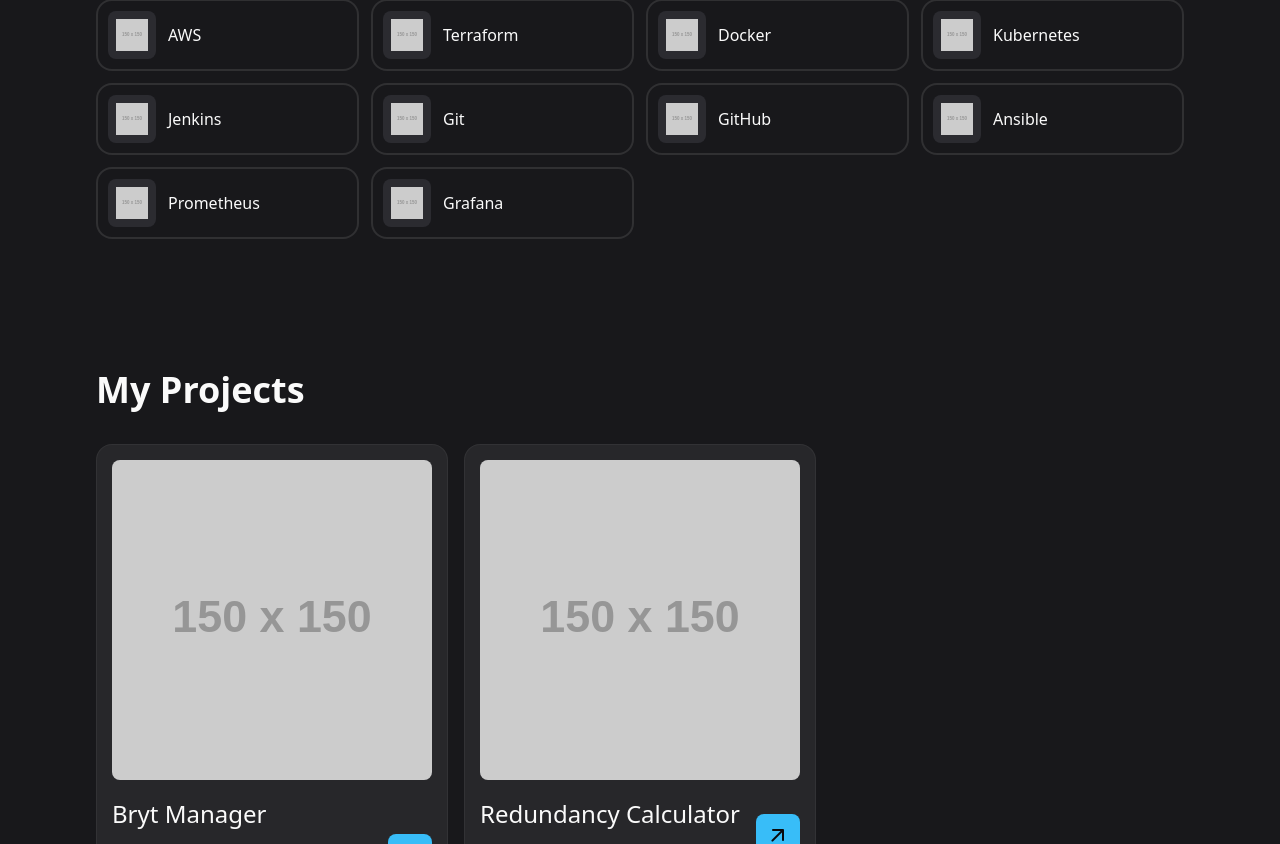
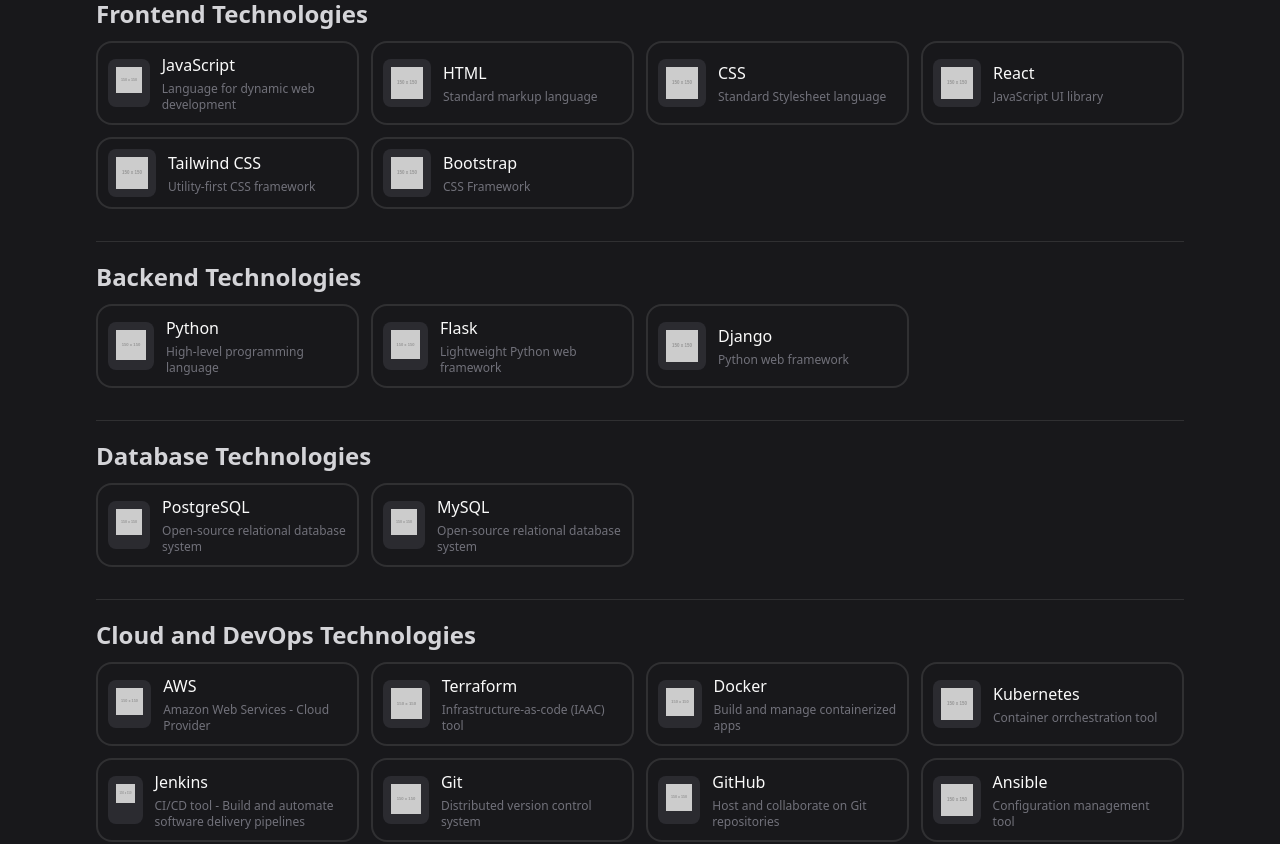
Before and after one commit to bright-owusu/my-portfolio, a React (Vite) app: page / in a window 1280 px wide. Shown: the part 1529-2373 px from the top of the page. Built offline with nearby package versions, Linux system fonts and the light colour scheme.

Commit message:
Categorize skills and add description to each skill

```diff
--- a/src/components/Skill.jsx
+++ b/src/components/Skill.jsx
@@ -5,98 +5,120 @@
 const frontendItem = [
   {
     imgSrc: '',
-    label: 'JavaScript'
+    label: 'JavaScript',
+    desc: 'Language for dynamic web development'
   },
   {
     imgSrc: '',
-    label: 'HTML'
+    label: 'HTML',
+    desc: 'Standard markup language'
   },
   {
     imgSrc: '',
-    label: 'CSS'
+    label: 'CSS',
+    desc: 'Standard Stylesheet language'
   },
   {
     imgSrc: '',
-    label: 'React'
+    label: 'React',
+    desc: 'JavaScript UI library'
   },
   {
     imgSrc: '',
-    label: 'Tailwind CSS'
+    label: 'Tailwind CSS',
+    desc: 'Utility-first CSS framework'
   },
   {
     imgSrc: '',
-    label: 'Bootstrap'
+    label: 'Bootstrap',
+    desc: 'CSS Framework'
   }
-]
+];
 
 const backendItem = [
   {
     imgSrc: '',
-    label: 'Python'
+    label: 'Python',
+    desc: 'High-level programming language'
   },
   {
     imgSrc: '',
-    label: 'Flask'
+    label: 'Flask',
+    desc: 'Lightweight Python web framework'
   },
   {
     imgSrc: '',
-    label: 'Django'
+    label: 'Django',
+    desc: 'Python web framework'
   }
-]
+];
 
 const cloudDevopsItem = [
   {
     imgSrc: '',
-    label: 'AWS'
+    label: 'AWS',
+    desc: 'Amazon Web Services - Cloud Provider'
   },
   {
     imgSrc: '',
-    label: 'Terraform'
+    label: 'Terraform',
+    desc: 'Infrastructure-as-code (IAAC) tool'
   },
   {
     imgSrc: '',
-    label: 'Docker'
+    label: 'Docker',
+    desc: 'Build and manage containerized apps'
   },
   {
     imgSrc: '',
-    label: 'Kubernetes'
+    label: 'Kubernetes',
+    desc: 'Container orrchestration tool'
   },
   {
     imgSrc: '',
-    label: 'Jenkins'
+    label: 'Jenkins',
+    desc: 'CI/CD tool - Build and automate software delivery pipelines'
   },
   {
     imgSrc: '',
-    label: 'Git'
+    label: 'Git',
+    desc: 'Distributed version control system'
   },
   {
     imgSrc: '',
-    label: 'GitHub'
+    label: 'GitHub',
+    desc: 'Host and collaborate on Git repositories'
   },
   {
     imgSrc: '',
-    label: 'Ansible'
+    label: 'Ansible',
+    desc: 'Configuration management tool'
   },
   {
     imgSrc: '',
-    label: 'Prometheus'
+    label: 'Prometheus',
+    desc: 'System monitoring and alerting toolkit'
   },
   {
     imgSrc: '',
-    label: 'Grafana'
+    label: 'Grafana',
+    desc: 'Visualize metrics and system performance'
   }
-]
+];
 
 const databaseItem = [
   {
     imgSrc: '',
-    label: 'PostgreSQL'
+    label: 'PostgreSQL',
+    desc: 'Open-source relational database system'
   },
   {
     imgSrc: '',
-    label: 'MySQL'
+    label: 'MySQL',
+    desc: 'Open-source relational database system'
   }
-]
+];
+
 
 
 const Skill = () => {
@@ -136,19 +158,66 @@
       </div> */}
 
       <div className="container">
-        <h2 className="headline-2">Essential Tools I use</h2>
+        <h2 className="headline-2">Essential Tools I Use</h2>
 
         <p className="text-zinc-400 mt-3 mb-8 max-w-[50ch]">
           Discover the powerful tools and technologies I use to create high performing websites and applications
         </p>
 
-        <div className="grid gap-3 grid-cols-[repeat(auto-fill,_minmax(250px,_1fr))]">
+        <div className="headline-3 mb-3">Frontend Technologies</div>
+        <div className="grid gap-3 grid-cols-[repeat(auto-fill,_minmax(250px,_1fr))] mb-5 pb-8 border-b-[1px] border-zinc-50/10">
+          {
+            frontendItem.map((item, index) => (
+              <SkillCard
+                key={index}
+                imgSrc={item.imgSrc || "https://via.placeholder.com/150"}
+                label={item.label}
+                desc={item.desc}
+                classes=""
+              />
+            ))
+          }
+        </div>
+
+        <div className="headline-3 mb-3">Backend Technologies</div>
+        <div className="grid gap-3 grid-cols-[repeat(auto-fill,_minmax(250px,_1fr))] mb-5 pb-8 border-b-[1px] border-zinc-50/10">
+          {
+            backendItem.map((item, index) => (
+              <SkillCard
+                key={index}
+                imgSrc={item.imgSrc || "https://via.placeholder.com/150"}
+                label={item.label}
+                desc={item.desc}
+                classes=""
+              />
+            ))
+          }
+        </div>
+
+        <div className="headline-3 mb-3">Database Technologies</div>
+        <div className="grid gap-3 grid-cols-[repeat(auto-fill,_minmax(250px,_1fr))] mb-5 pb-8 border-b-[1px] border-zinc-50/10">
+          {
+            databaseItem.map((item, index) => (
+              <SkillCard
+                key={index}
+                imgSrc={item.imgSrc || "https://via.placeholder.com/150"}
+                label={item.label}
+                desc={item.desc}
+                classes=""
+              />
+            ))
+          }
+        </div>
+
+        <div className="headline-3 mb-3">Cloud and DevOps Technologies</div>
+        <div className="grid gap-3 grid-cols-[repeat(auto-fill,_minmax(250px,_1fr))] mb-5">
           {
             cloudDevopsItem.map((item, index) => (
               <SkillCard
                 key={index}
                 imgSrc={item.imgSrc || "https://via.placeholder.com/150"}
                 label={item.label}
+                desc={item.desc}
                 classes=""
               />
             ))
--- a/src/components/SkillCard.jsx
+++ b/src/components/SkillCard.jsx
@@ -4,6 +4,7 @@
 const SkillCard = ({
   imgSrc,
   label,
+  desc,
   classes
 }) => {
   return (
@@ -19,6 +20,7 @@
 
       <div>
         <h3>{label}</h3>
+        <p className="text-xs text-zinc-500 mt-1">{desc}</p>
       </div>
     </div>
   )
@@ -27,6 +29,7 @@
 SkillCard.propTypes = {
   imgSrc: propTypes.string.isRequired,
   label: propTypes.string.isRequired,
+  desc: propTypes.string.isRequired,
   classes: propTypes.string
 }
 
--- a/src/index.css
+++ b/src/index.css
@@ -76,7 +76,8 @@
 }
 
 .headline-1,
-.headline-2 {
+.headline-2,
+.headline-3 {
   @apply max-w-max;
   /* background: -webkit-linear-gradient(0deg, #fafafa, #a1a1aa);
   -webkit-background-clip: text;
@@ -87,6 +88,9 @@
 }
 .headline-2 {
   @apply text-3xl lg:text-4xl lg:leading-tight font-semibold
+}
+.headline-3 {
+  @apply text-xl lg:text-2xl lg:leading-tight font-semibold text-zinc-300
 }
 
 .title-1 {
```
